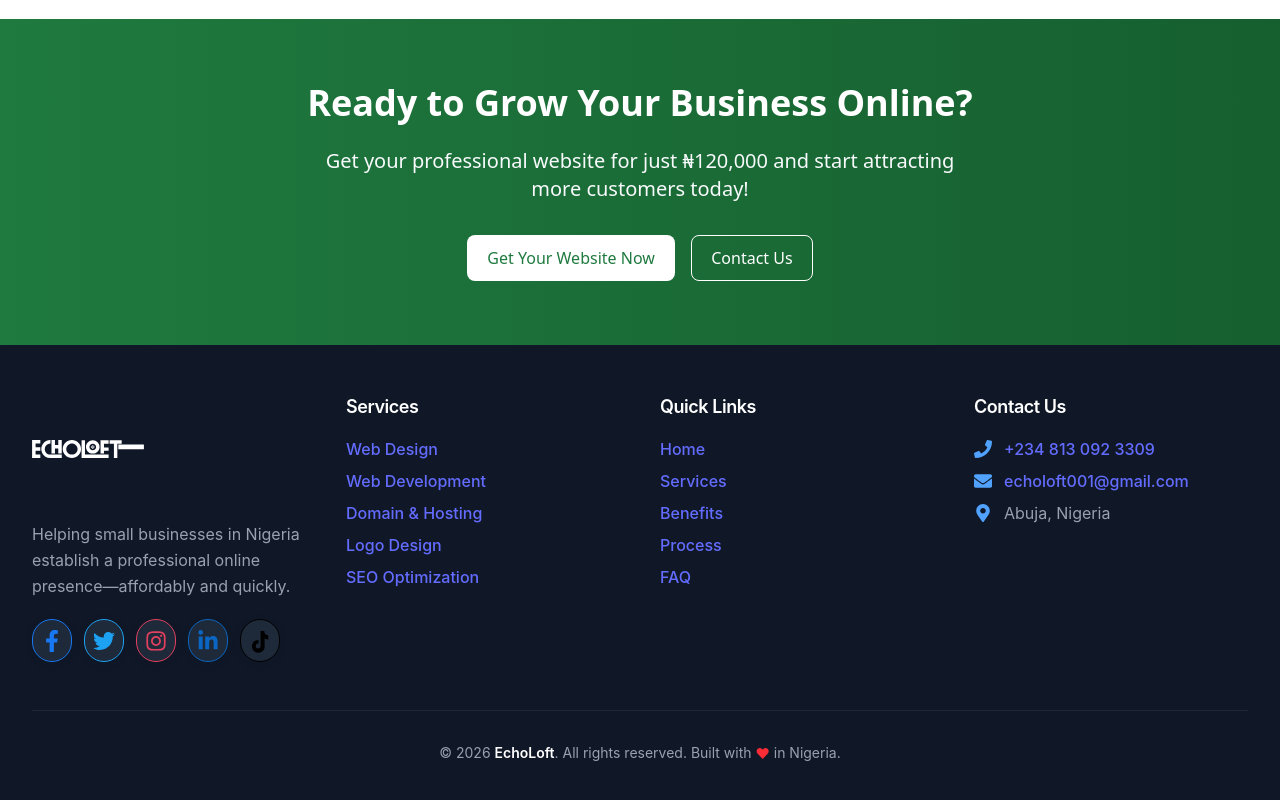
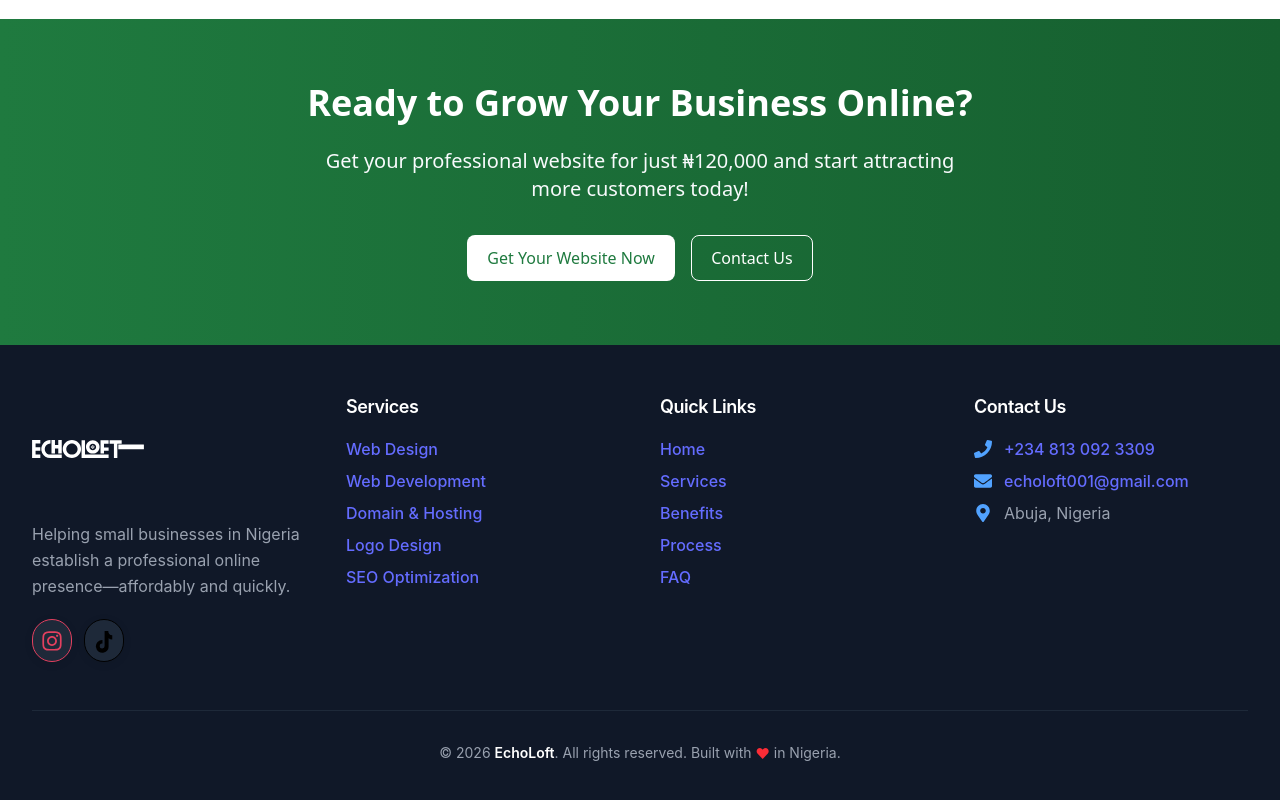
Before and after one commit to LottaCodr/Echoloft-Landing-Page, a React (Vite) app: page / in a window 1280 px wide. Shown: the part 4982-5782 px from the top of the page. Built offline with nearby package versions, Linux system fonts and the light colour scheme.

Commit message:
Update social links in Footer component with new Instagram and TikTok URLs, and comment out unused links for clarity

```diff
--- a/src/components/Footer.tsx
+++ b/src/components/Footer.tsx
@@ -11,32 +11,32 @@ import {
 
 // Social links using React Icons
 const socialLinks = [
+  // {
+  //   href: "https://facebook.com/webpro.ng",
+  //   label: "Facebook",
+  //   icon: <FaFacebookF size={22} />,
+  //   brandColor: "#1877f3",
+  // },
+  // {
+  //   href: "https://twitter.com/webpro_ng",
+  //   label: "Twitter",
+  //   icon: <FaTwitter size={22} />,
+  //   brandColor: "#1da1f2",
+  // },
   {
-    href: "https://facebook.com/webpro.ng",
-    label: "Facebook",
-    icon: <FaFacebookF size={22} />,
-    brandColor: "#1877f3",
-  },
-  {
-    href: "https://twitter.com/webpro_ng",
-    label: "Twitter",
-    icon: <FaTwitter size={22} />,
-    brandColor: "#1da1f2",
-  },
-  {
-    href: "https://instagram.com/webpro.ng",
+    href: "https://www.instagram.com/echoloft_designs?igsh=MW8zYWc4aG13NHN3Zg%3D%3D&utm_source=qr",
     label: "Instagram",
     icon: <FaInstagram size={22} />,
     brandColor: "#e4405f",
   },
+  // {
+  //   href: "https://linkedin.com/company/webprong",
+  //   label: "LinkedIn",
+  //   icon: <FaLinkedinIn size={22} />,
+  //   brandColor: "#0a66c2",
+  // },
   {
-    href: "https://linkedin.com/company/webprong",
-    label: "LinkedIn",
-    icon: <FaLinkedinIn size={22} />,
-    brandColor: "#0a66c2",
-  },
-  {
-    href: "https://www.tiktok.com/@webpro.ng",
+    href: "https://www.tiktok.com/@echoloft.designs?_r=1&_t=ZS-93cR1q7CGES",
     label: "TikTok",
     icon: (
       // TikTok icon via SVG, as react-icons does not include TikTok in Font Awesome
```
